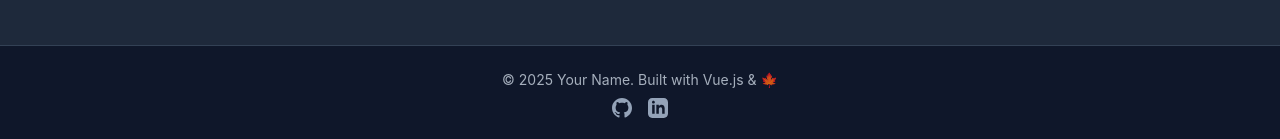
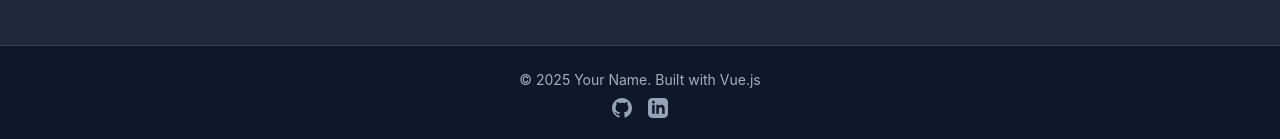
Before and after one commit to WRAJE/WRAJE.github.io, a Vue app: page / in a window 1280 px wide. Shown: the part 2626-2765 px from the top of the page. Built offline with nearby package versions, Linux system fonts and the light colour scheme.

Commit message:
Update footer links and remove emoji

```diff
--- a/src/App.vue
+++ b/src/App.vue
@@ -25,9 +25,9 @@ import RealisticLeaves from './components/RealisticLeaves.vue';
     <!-- 固定在底部的页脚 -->
     <footer class="bg-slate-900 text-slate-300 text-center py-6 mt-auto relative z-10 border-t border-slate-700">
       <div class="container mx-auto px-4">
-        <p class="text-sm opacity-80">© 2025 Your Name. Built with Vue.js & 🍁</p>
+        <p class="text-sm opacity-80">© 2025 Your Name. Built with Vue.js</p>
         <div class="mt-2 flex justify-center space-x-4">
-          <a href="#" class="text-slate-400 hover:text-slate-200 transition-colors">
+          <a href="https://github.com/WRAJE" class="text-slate-400 hover:text-slate-200 transition-colors">
             <svg class="w-5 h-5" fill="currentColor" viewBox="0 0 24 24">
               <path d="M12 0c-6.626 0-12 5.373-12 12 0 5.302 3.438 9.8 8.207 11.387.599.111.793-.261.793-.577v-2.234c-3.338.726-4.033-1.416-4.033-1.416-.546-1.387-1.333-1.756-1.333-1.756-1.089-.745.083-.729.083-.729 1.205.084 1.839 1.237 1.839 1.237 1.07 1.834 2.807 1.304 3.492.997.107-.775.418-1.305.762-1.604-2.665-.305-5.467-1.334-5.467-5.931 0-1.311.469-2.381 1.236-3.221-.124-.303-.535-1.524.117-3.176 0 0 1.008-.322 3.301 1.23.957-.266 1.983-.399 3.003-.404 1.02.005 2.047.138 3.006.404 2.291-1.552 3.297-1.23 3.297-1.23.653 1.653.242 2.874.118 3.176.77.84 1.235 1.911 1.235 3.221 0 4.609-2.807 5.624-5.479 5.921.43.372.823 1.102.823 2.222v3.293c0 .319.192.694.801.576 4.765-1.589 8.199-6.086 8.199-11.386 0-6.627-5.373-12-12-12z"/>
             </svg>
```
